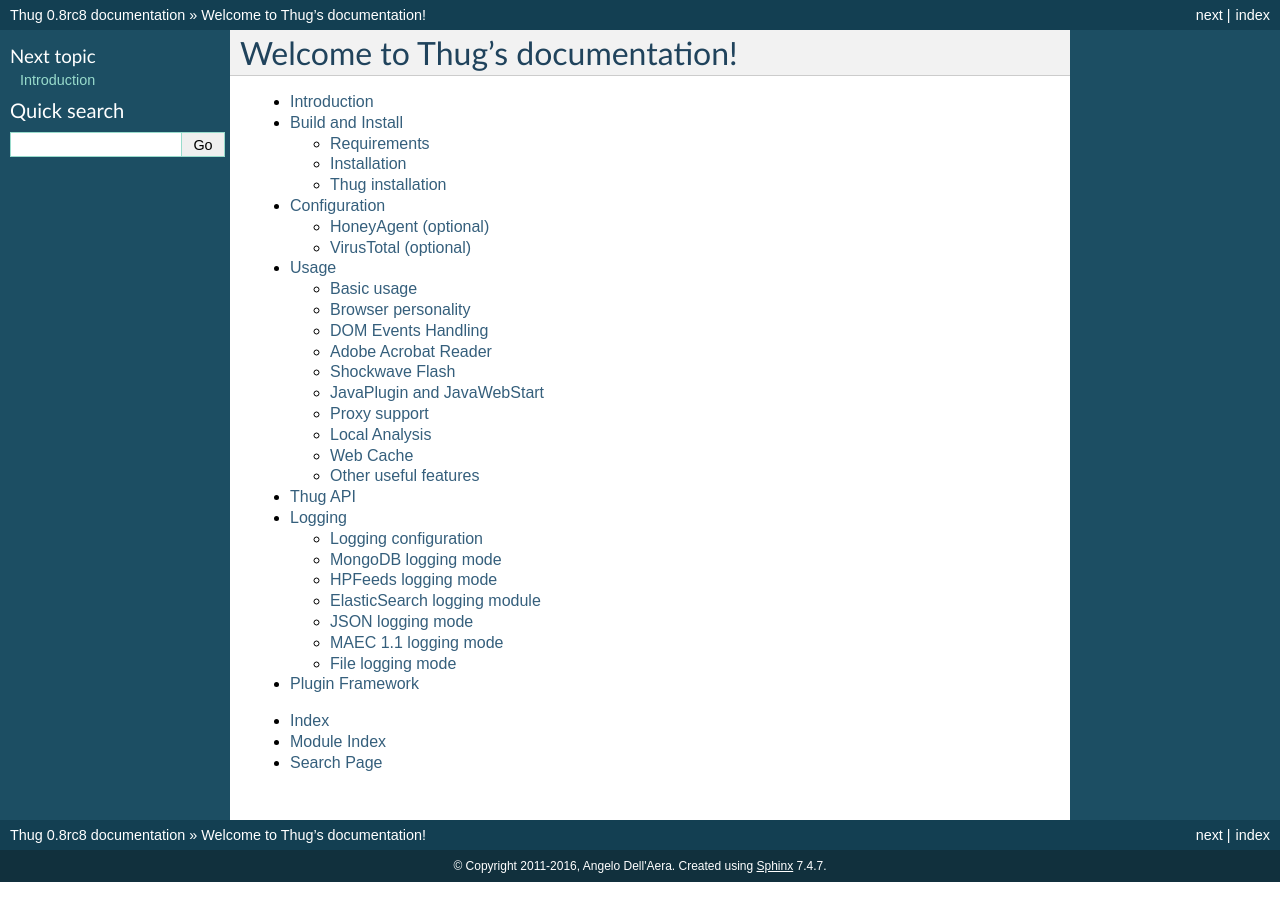
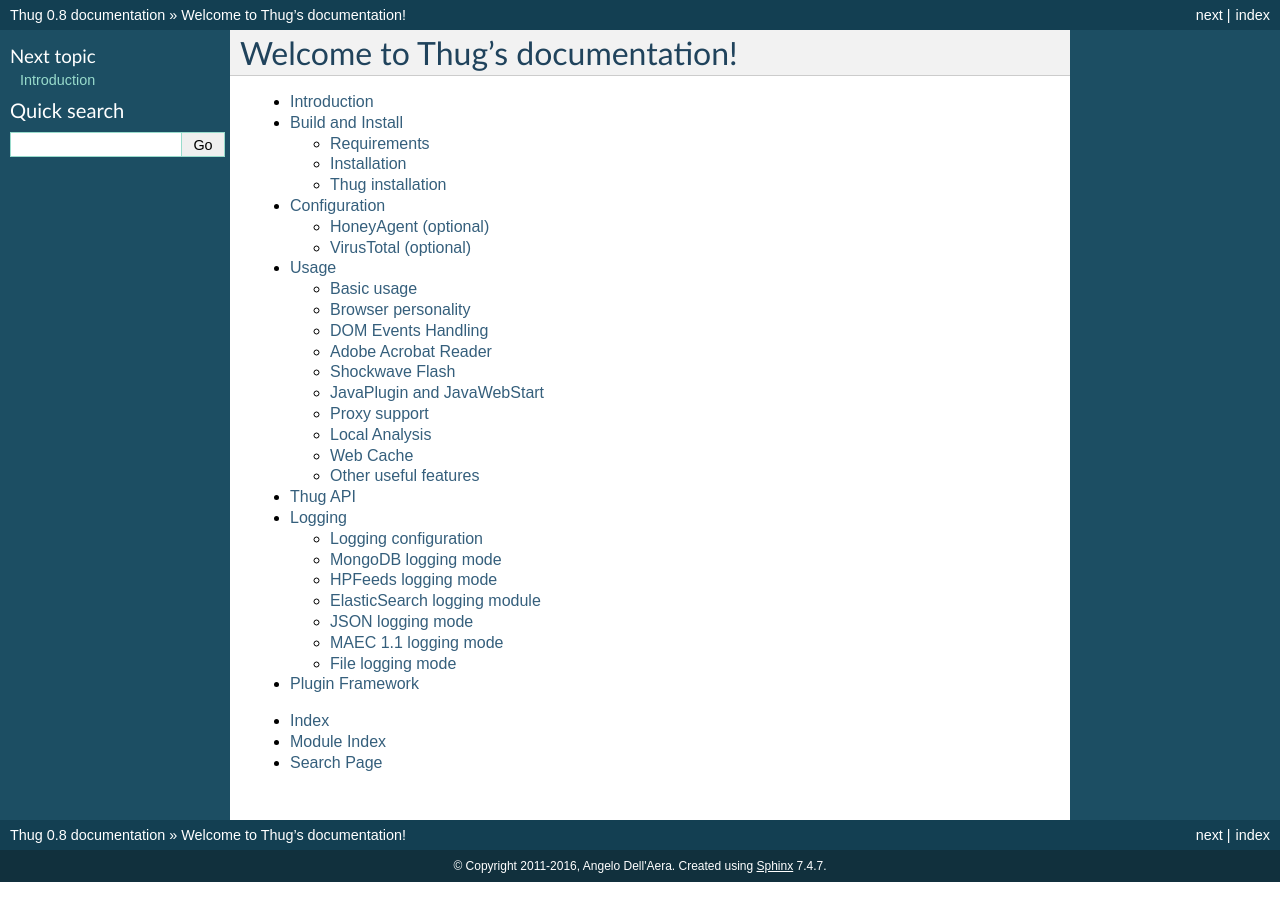
Before and after one commit to buffer/thug, a Sphinx documentation site: the page built from doc/source/index.rst, in a window 1280 px wide. Built offline with Sphinx 7.4.7, drawn with Linux system fonts in a browser that asks for light colours; pages that are not in the unit, such as notebooks, are missing from menus.

Commit message:
Version 0.8

```diff
--- a/doc/source/conf.py
+++ b/doc/source/conf.py
@@ -48,9 +48,9 @@
 # built documents.
 #
 # The short X.Y version.
-version = '0.8rc8'
+version = '0.8'
 # The full version, including alpha/beta/rc tags.
-release = '0.8rc8'
+release = '0.8'
 
 # The language for content autogenerated by Sphinx. Refer to documentation
 # for a list of supported languages.
--- a/thug/__init__.py
+++ b/thug/__init__.py
@@ -1,2 +1,2 @@
-__version__            = "0.8rc8"
+__version__            = "0.8"
 __configuration_path__ = "/etc/thug"
```
